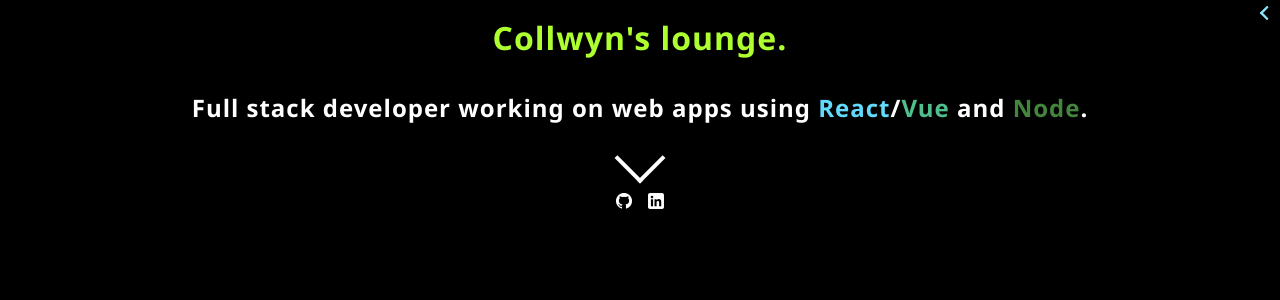
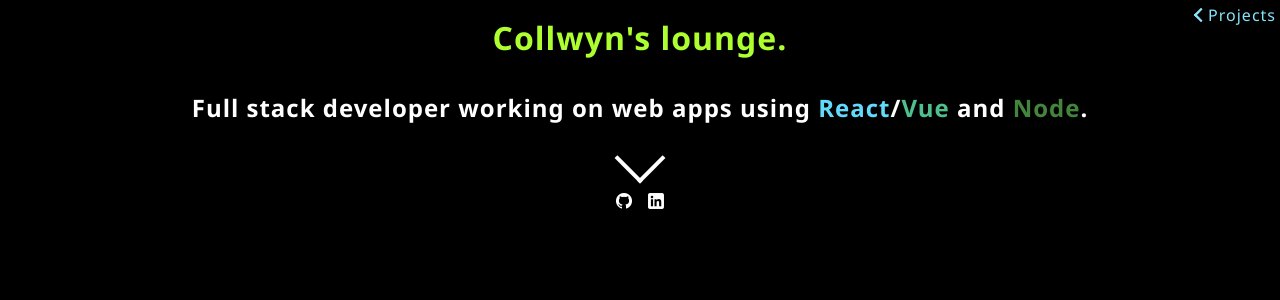
Before and after one commit to CollwynB/collwynuk, a React (Create React App) app: page / in a window 1280 px wide. Shown: the top 300 px of the page. Built offline with nearby package versions, Linux system fonts and the light colour scheme.

Commit message:
small updates

```diff
--- a/src/components/home/Home.css
+++ b/src/components/home/Home.css
@@ -2,12 +2,23 @@
     margin: 0;
 }
 
+.open-menu {
+    position: fixed;
+    top: 4px;
+    right: 4px;
+    color: rgb(134, 228, 252);
+    z-index: 2;
+    cursor: pointer;
+}
 
 
+.open-menu > div {
+    left: 0;
+}
 .work-arrow {
     position: absolute;
-    top: 8px;
-    right: 8px;
+    top: 6px;
+    left: -12px;
     height: 8px;
     width: 8px;
     border-top: 2px solid rgb(134, 228, 252);
@@ -15,12 +26,8 @@
     transform: rotate(-135deg);
     z-index: 2;
     transition: .2s;
-    cursor: pointer;
 }
 
-.close-arrow {
-
-}
 .my-work {
     background-color: rgb(0, 0, 0);
     -webkit-box-shadow: 0px 0px 64px 0px rgba(0,0,0,0.75);
@@ -33,7 +40,7 @@
     width: 256px;
     overflow: auto;
     transition: .3s ease-in-out;
-    padding-top: 16px;
+    padding-top: 24px;
 }
 
 .links {
--- a/src/components/home/Home.jsx
+++ b/src/components/home/Home.jsx
@@ -6,6 +6,7 @@ import "./Home.css"
 function Home() {
     const [menuClosed, setMenuClosed] = useState(1)
     const highlight = { "color": "#0f62fe" }
+
     return (
         <>
             <center>
@@ -16,7 +17,7 @@ function Home() {
             </center>
             <Accordion>
                 <Event marker>2021</Event>
-                <Event>Remade <a href="https://collwynb.github.io/asteroidsJS/" target="_blank">Asteroids</a> in pure JavaScript</Event>
+                <Event>Remade <a href="https://collwynb.github.io/asteroidsJS/" target="_blank" rel="noreferrer">Asteroids</a> in pure JavaScript</Event>
                 <Event marker>2020</Event>
                 <Event>Built an online training platform for the digital skills academy</Event>
                 <Event marker>2019</Event>
@@ -26,8 +27,11 @@ function Home() {
                 <Event>Started BSc Digital Technology Solutions at <span style={highlight}>Exeter University</span></Event>
             </Accordion>
             <div className="open-menu" onClick={() => setMenuClosed(!menuClosed)}>
-                <div className="work-arrow"></div>
-                <div className="work-arrow" style={menuClosed ? {} : { transform: "rotate(45deg) translateX(-8px) translateY(8px)" }}></div>
+                <div>
+                    <div className="work-arrow"></div>
+                    <div className="work-arrow" style={menuClosed ? {} : { transform: "rotate(45deg) translateX(-8px) translateY(8px)" }}></div>
+                </div>
+                Projects
             </div>
             <div className="my-work" style={{ "right": "-" + 256 * menuClosed + "px" }}>
                 <center>
@@ -36,8 +40,8 @@ function Home() {
                 <Showcase></Showcase>
             </div>
             <center className="links">
-                <a href="https://github.com/CollwynB" target="_blank"><img width="16" src={"/assets/GitHub-Mark-Light-32px.png"} alt="Github" /></a>
-                <a href="https://www.linkedin.com/in/collwyn-bevan-4a8893170/" target="_blank"><img src={"/assets/linkedin-3-16.png"} alt="LinkedIn" /></a>
+                <a href="https://github.com/CollwynB" target="_blank" rel="noreferrer"><img width="16" src={"/assets/GitHub-Mark-Light-32px.png"} alt="Github" /></a>
+                <a href="https://www.linkedin.com/in/collwyn-bevan-4a8893170/" target="_blank" rel="noreferrer"><img src={"/assets/linkedin-3-16.png"} alt="LinkedIn" /></a>
             </center>
 
 
--- a/src/components/showcase/Showcase.jsx
+++ b/src/components/showcase/Showcase.jsx
@@ -19,7 +19,7 @@ function Showcase() {
     return (
         <div className="showcase-container">
             {projects.map(project => {
-                return <Project title={project.title} img={project.img} link={project.link}>{project.description} </Project>
+                return <Project title={project.title} img={project.img} link={project.link} key={project.description}>{project.description} </Project>
             })}
         </div>
     )
--- a/src/components/showcase/project/Project.jsx
+++ b/src/components/showcase/project/Project.jsx
@@ -3,7 +3,7 @@ import "./Project.css"
 function Project({ side = "", img = "", title = "title not found", children = "description not found", link }) {
     return (
         <div className={"project-card"}>
-            <a href={link} target="_blank">
+            <a href={link} target="_blank" rel="noreferrer">
 
                 <div className="overlay">
                     <h2>{title}</h2>
```
Also changed, not shown: src/components/banner/Banner.css (line endings or trailing spaces).
